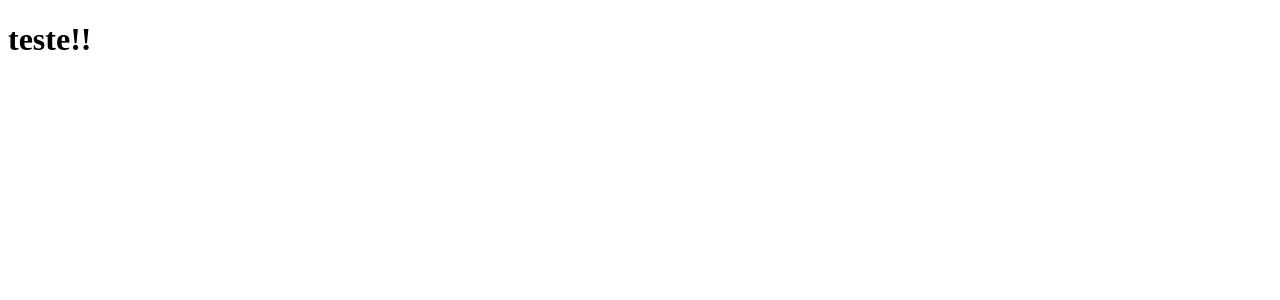
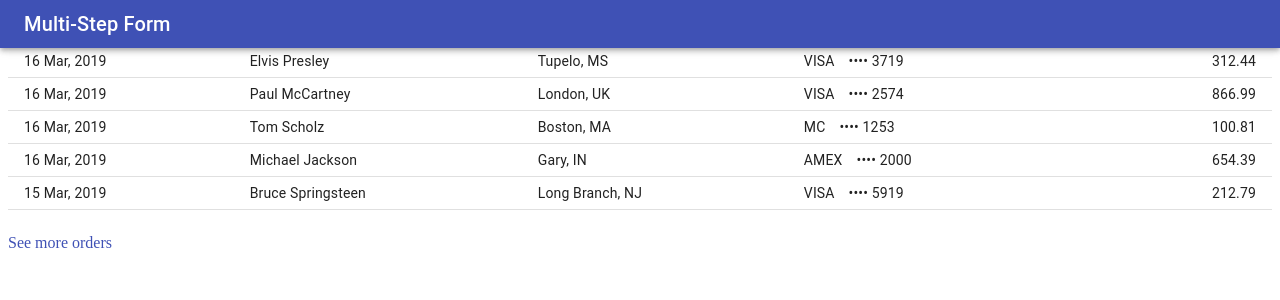
Before and after one commit to Arthurgallina1/talkai-dashboard, a React (Create React App) app: page / in a window 1280 px wide. Shown: the top 300 px of the page. Built offline with nearby package versions, Linux system fonts and the light colour scheme.

Commit message:
add theme

```diff
--- /dev/null
+++ b/jsconfig.json
@@ -0,0 +1,6 @@
+{
+    "compilerOptions": {
+      "baseUrl": "src"
+    },
+    "include": ["src"]
+  }
--- a/src/App.js
+++ b/src/App.js
@@ -1,10 +1,20 @@
 import React from 'react'
+import { ThemeProvider, Toolbar, AppBar, Typography } from '@material-ui/core/'
+import Orders from 'components/Orders'
+import { theme } from 'theme'
 
 function App() {
   return (
-    <div className="App">
-      <h1>teste!!</h1>
-    </div>
+    <ThemeProvider theme={theme}>
+      <div className="App">
+        <AppBar position="fixed">
+          <Toolbar variant="dense">
+            <Typography variant="h6">Multi-Step Form</Typography>
+          </Toolbar>
+        </AppBar>
+        <Orders />
+      </div>
+    </ThemeProvider>
   )
 }
 
--- /dev/null
+++ b/src/components/Orders.js
@@ -0,0 +1,103 @@
+import React from 'react'
+import Link from '@material-ui/core/Link'
+import { makeStyles } from '@material-ui/core/styles'
+import Table from '@material-ui/core/Table'
+import TableBody from '@material-ui/core/TableBody'
+import TableCell from '@material-ui/core/TableCell'
+import TableHead from '@material-ui/core/TableHead'
+import TableRow from '@material-ui/core/TableRow'
+// import Title from './Title'
+
+// Generate Order Data
+function createData(id, date, name, shipTo, paymentMethod, amount) {
+  return { id, date, name, shipTo, paymentMethod, amount }
+}
+
+const rows = [
+  createData(
+    0,
+    '16 Mar, 2019',
+    'Elvis Presley',
+    'Tupelo, MS',
+    'VISA ⠀•••• 3719',
+    312.44
+  ),
+  createData(
+    1,
+    '16 Mar, 2019',
+    'Paul McCartney',
+    'London, UK',
+    'VISA ⠀•••• 2574',
+    866.99
+  ),
+  createData(
+    2,
+    '16 Mar, 2019',
+    'Tom Scholz',
+    'Boston, MA',
+    'MC ⠀•••• 1253',
+    100.81
+  ),
+  createData(
+    3,
+    '16 Mar, 2019',
+    'Michael Jackson',
+    'Gary, IN',
+    'AMEX ⠀•••• 2000',
+    654.39
+  ),
+  createData(
+    4,
+    '15 Mar, 2019',
+    'Bruce Springsteen',
+    'Long Branch, NJ',
+    'VISA ⠀•••• 5919',
+    212.79
+  )
+]
+
+function preventDefault(event) {
+  event.preventDefault()
+}
+
+const useStyles = makeStyles((theme) => ({
+  seeMore: {
+    marginTop: theme.spacing(3)
+  }
+}))
+
+export default function Orders() {
+  const classes = useStyles()
+  return (
+    <React.Fragment>
+      {/* <Title>Recent Orders</Title> */}
+      <Table size="small">
+        <TableHead>
+          <TableRow>
+            <TableCell>Date</TableCell>
+            <TableCell>Name</TableCell>
+            <TableCell>Ship To</TableCell>
+            <TableCell>Payment Method</TableCell>
+            <TableCell align="right">Sale Amount</TableCell>
+          </TableRow>
+        </TableHead>
+        <TableBody>
+          {rows.map((row) => (
+            <TableRow key={row.id}>
+              <TableCell>{row.date}</TableCell>
+              <TableCell>{row.name}</TableCell>
+              <TableCell>{row.shipTo}</TableCell>
+              <TableCell>{row.paymentMethod}</TableCell>
+              <TableCell align="right">{row.amount}</TableCell>
+            </TableRow>
+          ))}
+        </TableBody>
+      </Table>
+      <div className={classes.seeMore}>
+        <Link color="primary" href="#" onClick={preventDefault}>
+          See more orders
+        </Link>
+      </div>
+    </React.Fragment>
+  )
+}
--- /dev/null
+++ b/src/theme.js
@@ -0,0 +1,9 @@
+import { createMuiTheme } from '@material-ui/core'
+
+export const theme = createMuiTheme({
+  palette: {
+    // primary: {
+    //   main: '#f00'
+    // }
+  }
+})
```
